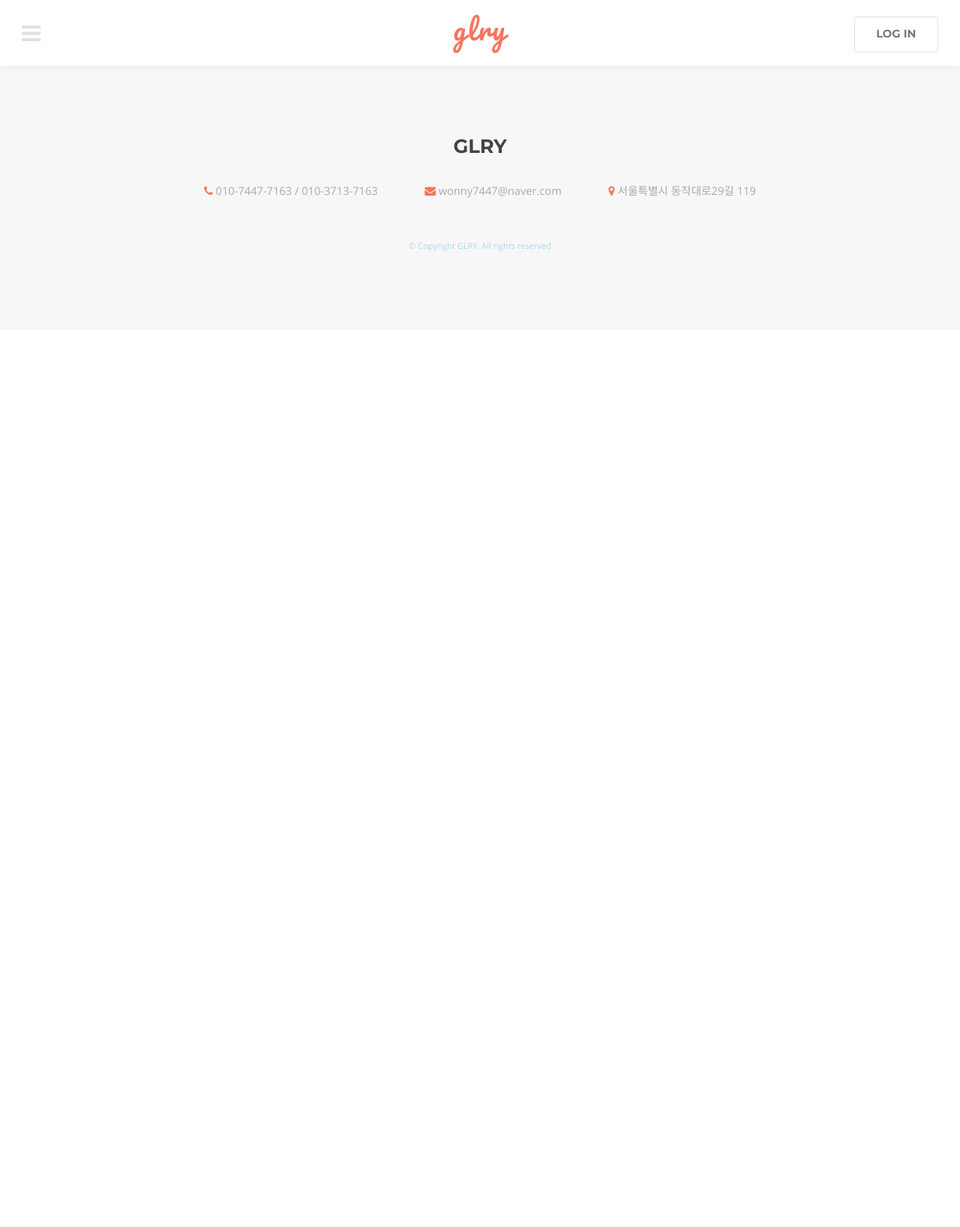
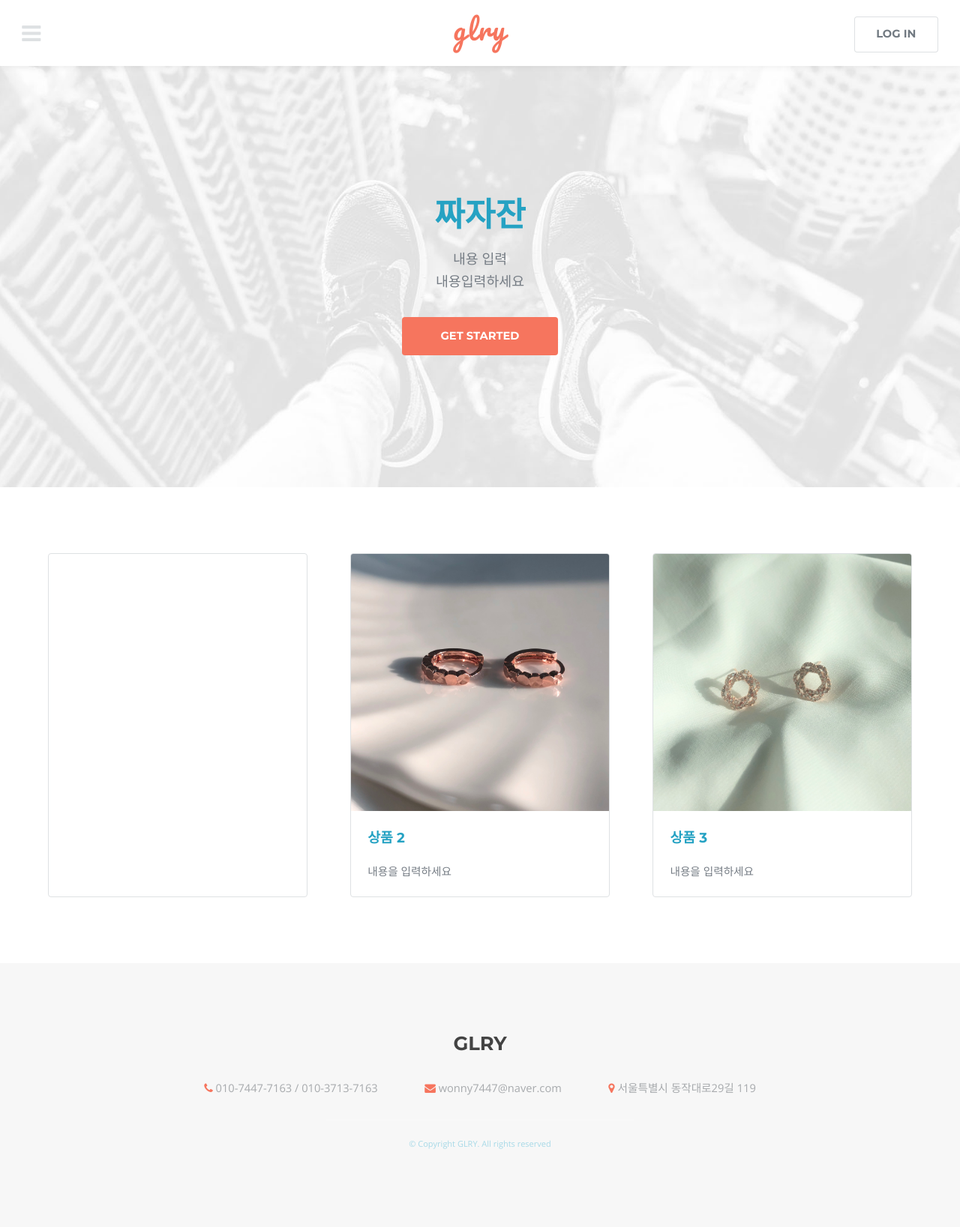
Before and after one commit to somefood/shopping-mall, a Django app: template templates/index.html in a window 1280 px wide. Shown: the whole page at 75% size. Before the commit the page ends 335 px from the top, so only its background shows below. Run offline with Django 3.2, Linux system fonts and the light colour scheme; the template is opened without the code that fills it, so the values that code supplies are empty.

Commit message:
앱별 templates 수정

```diff
--- a/myproject/urls.py
+++ b/myproject/urls.py
@@ -31,6 +31,7 @@ class HomeView(TemplateView):
 
 urlpatterns = [
     path('admin/', admin.site.urls),
+    path('accounts/', include('accounts.urls')),
     path('product/', include('products.urls')),
     path('', HomeView.as_view(), name='home'),
 ]
--- a/products/templates/products/product_detail.html
+++ b/products/templates/products/product_detail.html
@@ -1,7 +1,7 @@
 {% extends 'base.html' %}
 {% load humanize %}
 
-{% block contents %}
+{% block content %}
     <div class="detail-area">
         <div class="img-area">
             사진 추가 예정
--- a/products/templates/products/product_list.html
+++ b/products/templates/products/product_list.html
@@ -1,5 +1,5 @@
 {% extends 'base.html' %}
-{% block contents %}
+{% block content %}
     <div>
         카테고리 목록
         {% for category in categories %}
--- a/templates/header.html
+++ b/templates/header.html
@@ -3,7 +3,7 @@
        <nav class="left">
            <a href="#menu"><span>Menu</span></a>
        </nav>
-       <a href="{% url 'accounts:index' %}" class="logo">glry</a>
+       <a href="{% url 'home' %}" class="logo">glry</a>
        <nav class="right">
            <a href="{% url 'accounts:login' %}" class="button alt">Log in</a>
        </nav>
--- a/templates/index.html
+++ b/templates/index.html
@@ -1,11 +1,67 @@
 {% extends 'base.html' %}
 {% block title %}메인페이지{% endblock %}
-{% block contents %}
-    <ul class="product-list">
-    {% for product in products %}
-        <li class="product-item">
-            <a href="{{ product.get_absolute_url }}">{{ product.name }}</a>
-        </li>
-    {% endfor %}
-    </ul>
+
+{% block content %}
+<!-- Menu -->
+    <nav id="menu">
+        <ul class="links">
+            <li><a href="{% url 'home' %}">Home</a></li>
+            <li><a href="index.html">Home2</a></li>
+            <li><a href="index.html">Home3</a></li>
+        </ul>
+        <ul class="actions vertical">
+            <li><a href="{% url 'accounts:login' %}" class="button fit">Login</a></li>
+        </ul>
+    </nav>
+
+<!-- Banner -->
+    <section id="banner">
+        <div class="content">
+            <h1>짜자잔</h1>
+            <p>내용 입력<br />내용입력하세요</p>
+            <ul class="actions">
+                <li><a href="#one" class="button scrolly">Get Started</a></li>
+            </ul>
+        </div>
+    </section>
+
+<!-- Product -->
+    <section id="three" class="wrapper">
+        <div class="inner flex flex-3">
+            {% for product in products %}
+                <div class="flex-item box">
+                    <div class="image fit">
+                        <img src="/static/images/IMG_0581.jpg" alt=""/>
+                    </div>
+                    <div class="content">
+                        <h3><a href="{{ product.get_absolute_url }}">{{ product.name }}</a></h3>
+                        <p>내용을 입력하세요</p>
+                    </div>
+                </div>
+            {% endfor %}
+            <div class="flex-item box">
+
+
+            </div>
+            <div class="flex-item box">
+                <div class="image fit">
+                    <img src="/static/images/IMG_0557.jpg" alt="" />
+                </div>
+                <div class="content">
+                    <h3>상품 2</h3>
+                    <p>내용을 입력하세요</p>
+                </div>
+            </div>
+            <div class="flex-item box">
+                <div class="image fit">
+                    <img src="/static/images/IMG_0921.jpg" alt="" />
+                </div>
+                <div class="content">
+                    <h3>상품 3</h3>
+                    <p>내용을 입력하세요</p>
+                </div>
+            </div>
+        </div>
+    </section>
+
 {% endblock %}
```
